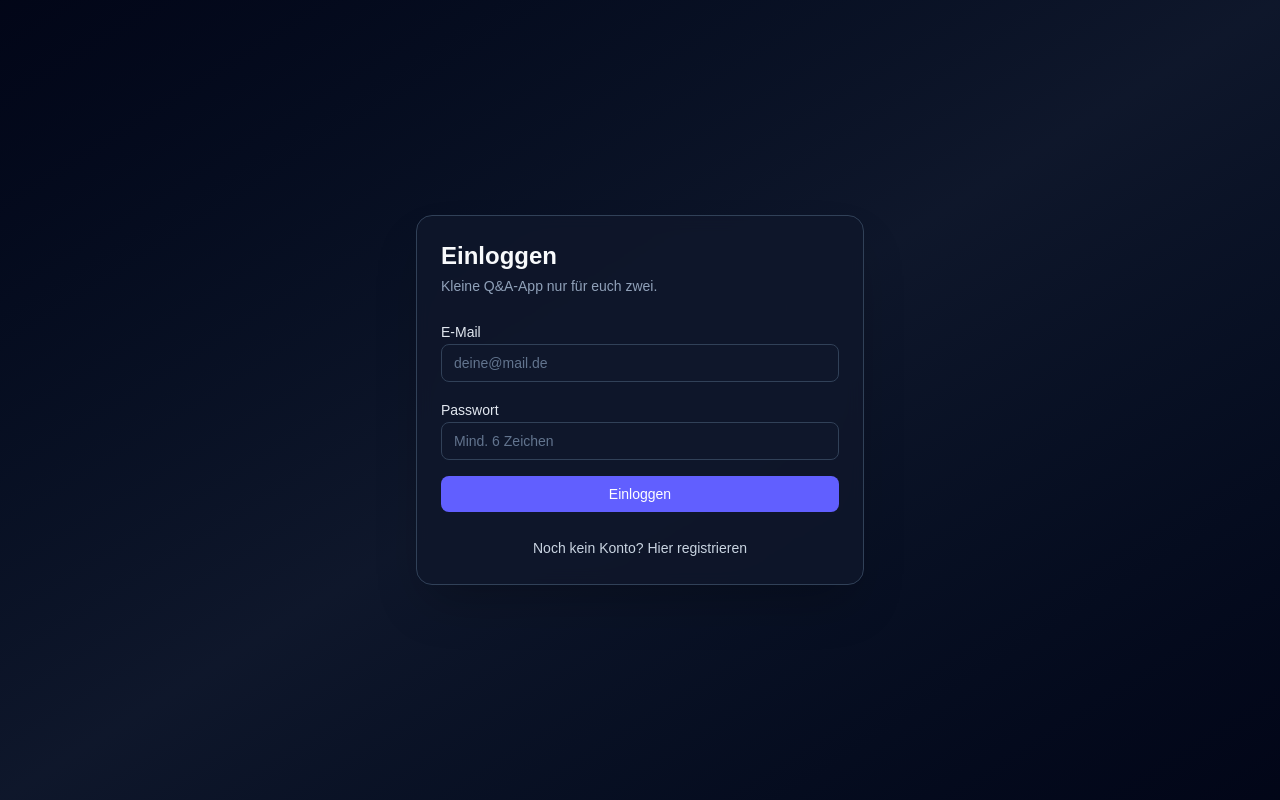
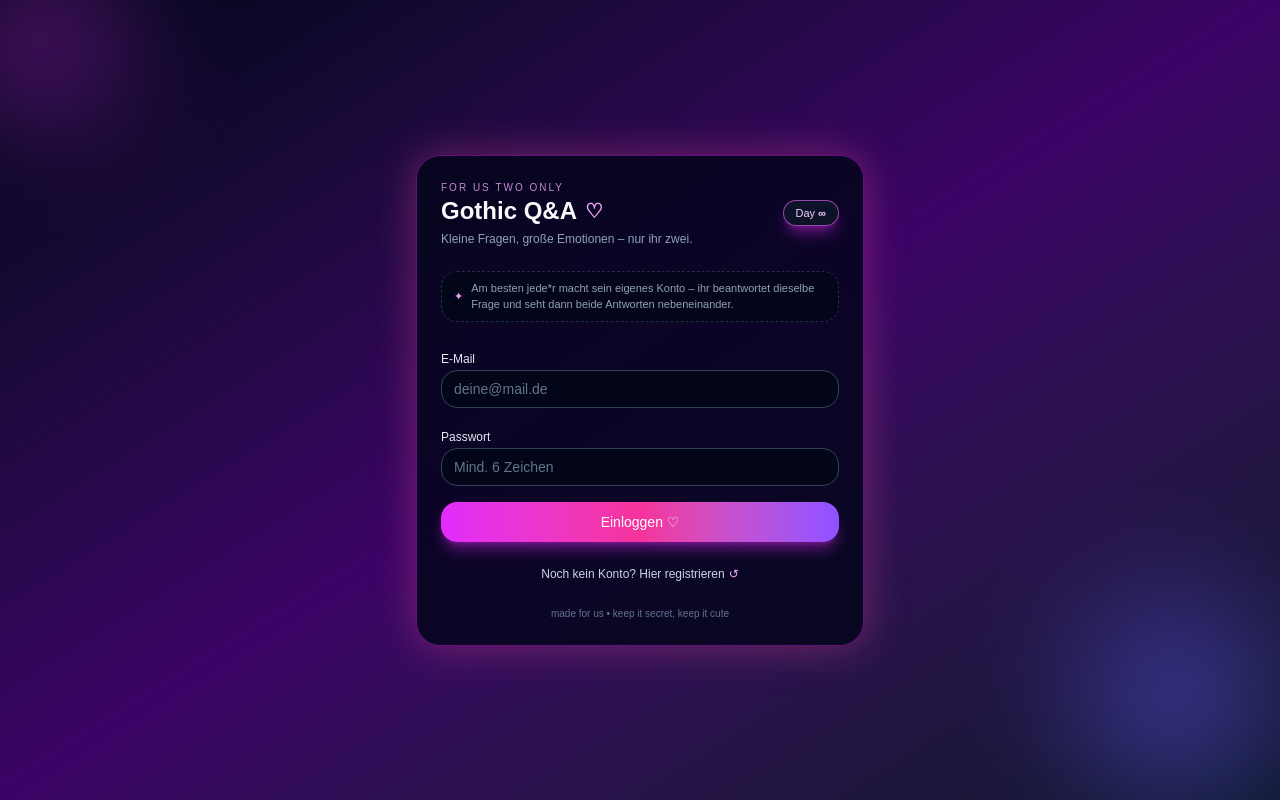
Before and after one commit to Luca2506/couple-questions, a Next.js app: page / in a window 1280 px wide. Built offline with nearby package versions, Linux system fonts and the light colour scheme; no server answers.

Commit message:
Update page.tsx

```diff
--- a/app/page.tsx
+++ b/app/page.tsx
@@ -135,7 +135,7 @@ export default function HomePage() {
         if (error) throw error;
 
         setAuthMessage(
-          "Konto erstellt. Falls E-Mail-Bestätigung aktiv ist, bitte Postfach prüfen und danach einloggen."
+          "Konto erstellt. Falls E-Mail-Bestätigung aktiv ist, bitte Postfach prüfen und danach einloggen. ♡"
         );
         setAuthMode("login");
       } else {
@@ -146,7 +146,7 @@ export default function HomePage() {
 
         if (error) throw error;
 
-        setAuthMessage("Login erfolgreich.");
+        setAuthMessage("Login erfolgreich. Willkommen zurück. 🖤");
       }
     } catch (err: any) {
       setAuthMessage(err.message ?? "Unbekannter Fehler");
@@ -169,7 +169,7 @@ export default function HomePage() {
     const userId = user.id;
     const text = answerText.trim();
     if (!text) {
-      setQaMessage("Bitte gib eine Antwort ein.");
+      setQaMessage("Bitte gib eine Antwort ein. ✨");
       return;
     }
 
@@ -193,7 +193,7 @@ export default function HomePage() {
 
     const saved = data as Answer;
     setMyAnswer(saved);
-    setQaMessage("Antwort gespeichert.");
+    setQaMessage("Antwort gespeichert. ♡");
   }
 
   async function handleLogout() {
@@ -209,37 +209,59 @@ export default function HomePage() {
   // 1) Nicht eingeloggt → Auth-Formular
   if (!session?.user) {
     return (
-      <main className="min-h-screen bg-gradient-to-br from-slate-950 via-slate-900 to-slate-950 flex items-center justify-center px-4">
-        <div className="w-full max-w-md rounded-2xl border border-slate-700 bg-slate-900/80 shadow-2xl backdrop-blur-sm p-6 space-y-6">
+      <main className="min-h-screen bg-gradient-to-br from-slate-950 via-purple-950 to-slate-900 flex items-center justify-center px-4">
+        <div className="absolute inset-0 pointer-events-none opacity-40">
+          <div className="absolute -top-10 -left-10 h-40 w-40 rounded-full bg-fuchsia-500 blur-3xl" />
+          <div className="absolute bottom-0 right-0 h-52 w-52 rounded-full bg-indigo-500 blur-3xl" />
+        </div>
+
+        <div className="relative w-full max-w-md rounded-3xl border border-fuchsia-500/40 bg-slate-950/80 shadow-[0_0_40px_rgba(236,72,153,0.4)] backdrop-blur-xl p-6 space-y-6">
+          <div className="flex items-center justify-between gap-2">
             <div>
-            <h1 className="text-2xl font-semibold text-slate-50">
-              {authMode === "signup" ? "Konto anlegen" : "Einloggen"}
+              <p className="text-[10px] uppercase tracking-[0.2em] text-fuchsia-300/80">
+                for us two only
+              </p>
+              <h1 className="text-2xl font-semibold text-slate-50 flex items-center gap-2">
+                <span>Gothic Q&A</span>
+                <span className="text-fuchsia-300 text-xl">♡</span>
               </h1>
-            <p className="text-sm text-slate-400 mt-1">
-              Kleine Q&A-App nur für euch zwei.
+              <p className="text-xs text-slate-400 mt-1">
+                Kleine Fragen, große Emotionen – nur ihr zwei.
+              </p>
+            </div>
+            <div className="rounded-full border border-fuchsia-400/60 bg-slate-900/80 px-3 py-1 text-[11px] text-fuchsia-200 shadow-lg shadow-fuchsia-500/40">
+              Day <span className="font-semibold">∞</span>
+            </div>
+          </div>
+
+          <div className="flex items-center gap-2 text-[11px] text-slate-400 border border-dashed border-slate-700/70 rounded-2xl px-3 py-2 bg-slate-950/70">
+            <span className="text-fuchsia-300">✦</span>
+            <p>
+              Am besten jede*r macht sein eigenes Konto – ihr beantwortet
+              dieselbe Frage und seht dann beide Antworten nebeneinander.
             </p>
           </div>
 
           <form onSubmit={handleAuthSubmit} className="space-y-4">
             <div className="space-y-1">
-              <label className="text-sm text-slate-200">E-Mail</label>
+              <label className="text-xs text-slate-200">E-Mail</label>
               <input
                 type="email"
                 value={authEmail}
                 onChange={(e) => setAuthEmail(e.target.value)}
                 required
-                className="w-full rounded-lg border border-slate-700 bg-slate-900 px-3 py-2 text-sm text-slate-100 placeholder-slate-500 focus:outline-none focus:ring-2 focus:ring-indigo-500 focus:border-indigo-500"
+                className="w-full rounded-2xl border border-slate-700 bg-slate-950 px-3 py-2 text-sm text-slate-100 placeholder-slate-500 focus:outline-none focus:ring-2 focus:ring-fuchsia-400 focus:border-fuchsia-400"
                 placeholder="deine@mail.de"
               />
             </div>
             <div className="space-y-1">
-              <label className="text-sm text-slate-200">Passwort</label>
+              <label className="text-xs text-slate-200">Passwort</label>
               <input
                 type="password"
                 value={authPassword}
                 onChange={(e) => setAuthPassword(e.target.value)}
                 required
-                className="w-full rounded-lg border border-slate-700 bg-slate-900 px-3 py-2 text-sm text-slate-100 placeholder-slate-500 focus:outline-none focus:ring-2 focus:ring-indigo-500 focus:border-indigo-500"
+                className="w-full rounded-2xl border border-slate-700 bg-slate-950 px-3 py-2 text-sm text-slate-100 placeholder-slate-500 focus:outline-none focus:ring-2 focus:ring-fuchsia-400 focus:border-fuchsia-400"
                 placeholder="Mind. 6 Zeichen"
               />
             </div>
@@ -247,19 +269,19 @@ export default function HomePage() {
             <button
               type="submit"
               disabled={authLoading}
-              className="w-full rounded-lg bg-indigo-500 hover:bg-indigo-400 disabled:opacity-60 disabled:cursor-not-allowed py-2 text-sm font-medium text-white transition-colors"
+              className="w-full rounded-2xl bg-gradient-to-r from-fuchsia-500 via-pink-500 to-violet-500 hover:from-fuchsia-400 hover:via-pink-400 hover:to-violet-400 disabled:opacity-60 disabled:cursor-not-allowed py-2.5 text-sm font-medium text-white shadow-lg shadow-fuchsia-500/40 transition-all"
             >
               {authLoading
-                ? "Bitte warten..."
+                ? "Bitte warten…"
                 : authMode === "signup"
-                ? "Konto erstellen"
-                : "Einloggen"}
+                ? "Konto erstellen ♡"
+                : "Einloggen ♡"}
             </button>
           </form>
 
           <button
             type="button"
-            className="w-full text-sm text-slate-300 hover:text-white transition"
+            className="w-full text-xs text-slate-300 hover:text-fuchsia-200 transition flex items-center justify-center gap-1"
             onClick={() =>
               setAuthMode(authMode === "signup" ? "login" : "signup")
             }
@@ -267,13 +289,18 @@ export default function HomePage() {
             {authMode === "signup"
               ? "Schon ein Konto? Hier einloggen"
               : "Noch kein Konto? Hier registrieren"}
+            <span className="text-fuchsia-300">↺</span>
           </button>
 
           {authMessage && (
-            <p className="text-sm text-amber-300 whitespace-pre-wrap">
+            <p className="text-xs text-fuchsia-200 whitespace-pre-wrap border border-fuchsia-500/40 rounded-2xl bg-slate-950/60 px-3 py-2">
               {authMessage}
             </p>
           )}
+
+          <p className="text-[10px] text-slate-500 text-center">
+            made for us • keep it secret, keep it cute
+          </p>
         </div>
       </main>
     );
@@ -281,23 +308,34 @@ export default function HomePage() {
 
   // 2) Eingeloggt → Frage des Tages
   return (
-    <main className="min-h-screen bg-gradient-to-br from-slate-950 via-slate-900 to-slate-950 flex items-center justify-center px-4 py-6">
-      <div className="w-full max-w-2xl rounded-2xl border border-slate-700 bg-slate-900/80 shadow-2xl backdrop-blur-sm p-6 space-y-6">
+    <main className="min-h-screen bg-gradient-to-br from-slate-950 via-purple-950 to-slate-900 flex items-center justify-center px-4 py-6">
+      <div className="absolute inset-0 pointer-events-none opacity-40">
+        <div className="absolute -top-10 left-4 h-40 w-40 rounded-full bg-fuchsia-500 blur-3xl" />
+        <div className="absolute top-32 right-10 h-32 w-32 rounded-full bg-emerald-400 blur-3xl" />
+        <div className="absolute bottom-0 -right-10 h-52 w-52 rounded-full bg-indigo-500 blur-3xl" />
+      </div>
+
+      <div className="relative w-full max-w-2xl rounded-3xl border border-fuchsia-500/40 bg-slate-950/85 shadow-[0_0_45px_rgba(236,72,153,0.5)] backdrop-blur-xl p-6 space-y-6">
         <header className="flex items-center justify-between gap-4">
           <div>
-            <h1 className="text-2xl font-semibold text-slate-50">
-              Frage des Tages
+            <div className="inline-flex items-center gap-1 rounded-full border border-fuchsia-400/60 bg-slate-950/80 px-3 py-1 text-[10px] uppercase tracking-[0.18em] text-fuchsia-200">
+              <span>couple ritual</span>
+              <span className="text-[11px]">✦</span>
+            </div>
+            <h1 className="text-2xl font-semibold text-slate-50 mt-2 flex items-center gap-2">
+              <span>Frage des Tages</span>
+              <span className="text-fuchsia-300 text-xl">♡</span>
             </h1>
             <p className="text-xs text-slate-400 mt-1">
               Eingeloggt als{" "}
-              <span className="font-medium text-slate-200">
+              <span className="font-medium text-fuchsia-200">
                 {session.user?.email}
               </span>
             </p>
           </div>
           <button
             onClick={handleLogout}
-            className="text-xs px-3 py-1.5 rounded-full border border-slate-600 text-slate-200 hover:bg-slate-800 transition"
+            className="text-[11px] px-3 py-1.5 rounded-full border border-slate-600 text-slate-200 hover:bg-slate-900 hover:border-fuchsia-400 hover:text-fuchsia-100 transition"
           >
             Logout
           </button>
@@ -309,50 +347,67 @@ export default function HomePage() {
 
         {!loadingQuestion && !question && (
           <p className="text-sm text-slate-300">
-            {qaMessage ?? "Heute ist keine Frage hinterlegt."}
+            {qaMessage ?? "Heute ist keine Frage hinterlegt. 🕯️"}
           </p>
         )}
 
         {!loadingQuestion && question && (
           <>
-            <section className="space-y-2">
-              <p className="text-xs uppercase tracking-wide text-slate-400">
+            <section className="space-y-3 border border-slate-800/80 rounded-2xl bg-slate-950/70 px-4 py-3">
+              <div className="flex items-center justify-between text-[11px] text-slate-400">
+                <span className="flex items-center gap-1">
+                  <span className="text-fuchsia-300">✶</span>
                   {question.question_date}
-              </p>
+                </span>
+                <span className="text-slate-500">just for you two</span>
+              </div>
               <p className="text-lg font-medium text-slate-50">
                 {question.text}
               </p>
             </section>
 
             <section className="space-y-3">
-              <form onSubmit={handleAnswerSubmit} className="space-y-2">
-                <label className="text-sm text-slate-200">
-                  Deine Antwort
+              <form
+                onSubmit={handleAnswerSubmit}
+                className="space-y-2 border border-slate-800/80 rounded-2xl bg-slate-950/70 px-4 py-3"
+              >
+                <label className="text-xs text-slate-200 flex items-center gap-1">
+                  <span>Deine Antwort</span>
+                  <span className="text-fuchsia-300 text-xs">✧</span>
                 </label>
                 <textarea
                   rows={4}
                   value={answerText}
                   onChange={(e) => setAnswerText(e.target.value)}
-                  className="w-full rounded-lg border border-slate-700 bg-slate-900 px-3 py-2 text-sm text-slate-100 placeholder-slate-500 focus:outline-none focus:ring-2 focus:ring-indigo-500 focus:border-indigo-500 resize-y"
+                  className="w-full rounded-2xl border border-slate-700 bg-slate-950 px-3 py-2 text-sm text-slate-100 placeholder-slate-500 focus:outline-none focus:ring-2 focus:ring-fuchsia-400 focus:border-fuchsia-400 resize-y"
                   placeholder="Schreib auf, was dir wirklich durch den Kopf geht…"
                 />
+                <div className="flex items-center justify-between gap-3 mt-1">
+                  <p className="text-[11px] text-slate-500">
+                    Ihr könnt unabhängig voneinander antworten und danach
+                    vergleichen. 🕯️
+                  </p>
                   <button
                     type="submit"
-                  className="inline-flex items-center justify-center rounded-lg bg-indigo-500 hover:bg-indigo-400 px-4 py-2 text-sm font-medium text-white transition-colors"
+                    className="inline-flex items-center justify-center rounded-full bg-gradient-to-r from-fuchsia-500 via-pink-500 to-violet-500 hover:from-fuchsia-400 hover:via-pink-400 hover:to-violet-400 px-4 py-1.5 text-xs font-medium text-white shadow-lg shadow-fuchsia-500/40 transition-all"
                   >
                     Antwort speichern
                   </button>
+                </div>
               </form>
             </section>
 
-            <section className="space-y-2 border-t border-slate-800 pt-3">
-              <h2 className="text-sm font-semibold text-slate-200">
-                Übersicht
+            <section className="space-y-3 border-t border-slate-800/80 pt-3">
+              <h2 className="text-xs font-semibold text-slate-200 flex items-center gap-2">
+                <span className="h-px w-6 bg-slate-600" />
+                <span>Antwort-Übersicht</span>
+                <span className="h-px w-6 bg-slate-600" />
               </h2>
               <div className="grid gap-3 md:grid-cols-2">
-                <div className="rounded-lg border border-slate-800 bg-slate-950/40 p-3">
-                  <p className="text-xs font-semibold text-slate-400 mb-1">
-                    Deine Antwort
+                <div className="rounded-2xl border border-fuchsia-500/40 bg-slate-950/80 p-3 shadow-[0_0_25px_rgba(236,72,153,0.25)]">
+                  <p className="text-[11px] font-semibold text-fuchsia-200 mb-1 flex items-center gap-1">
+                    <span>Du</span>
+                    <span className="text-[12px]">♡</span>
                   </p>
                   <p className="text-sm text-slate-100 whitespace-pre-wrap">
                     {myAnswer
@@ -360,9 +415,10 @@ export default function HomePage() {
                       : "Noch nichts beantwortet."}
                   </p>
                 </div>
-                <div className="rounded-lg border border-slate-800 bg-slate-950/40 p-3">
-                  <p className="text-xs font-semibold text-slate-400 mb-1">
-                    Antwort deines Gegenübers
+                <div className="rounded-2xl border border-slate-700 bg-slate-950/80 p-3">
+                  <p className="text-[11px] font-semibold text-slate-300 mb-1 flex items-center gap-1">
+                    <span>Dein Gegenüber</span>
+                    <span className="text-[12px] text-fuchsia-300">✧</span>
                   </p>
                   <p className="text-sm text-slate-100 whitespace-pre-wrap">
                     {partnerAnswer
@@ -374,10 +430,14 @@ export default function HomePage() {
             </section>
 
             {qaMessage && (
-              <p className="text-xs text-amber-300 whitespace-pre-wrap">
+              <p className="text-xs text-fuchsia-200 whitespace-pre-wrap">
                 {qaMessage}
               </p>
             )}
+
+            <p className="text-[10px] text-slate-500 text-center pt-1">
+              stay soft • stay spooky • stay in love
+            </p>
           </>
         )}
       </div>
```
Lines whose indentation alone changed are shown as unchanged.
